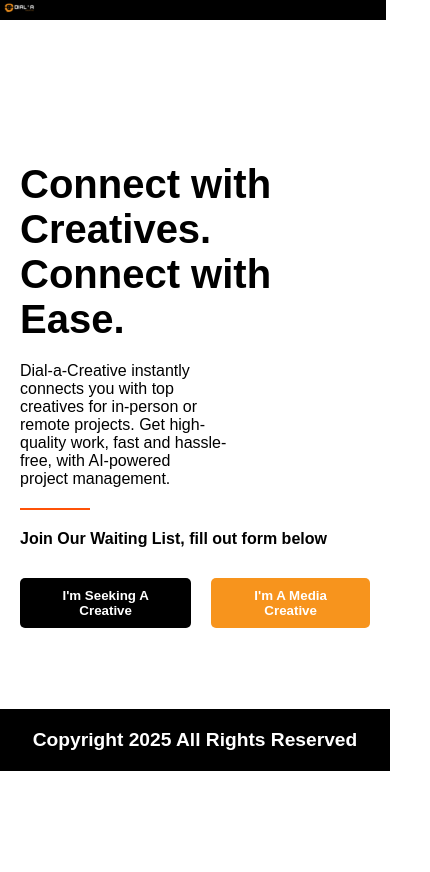
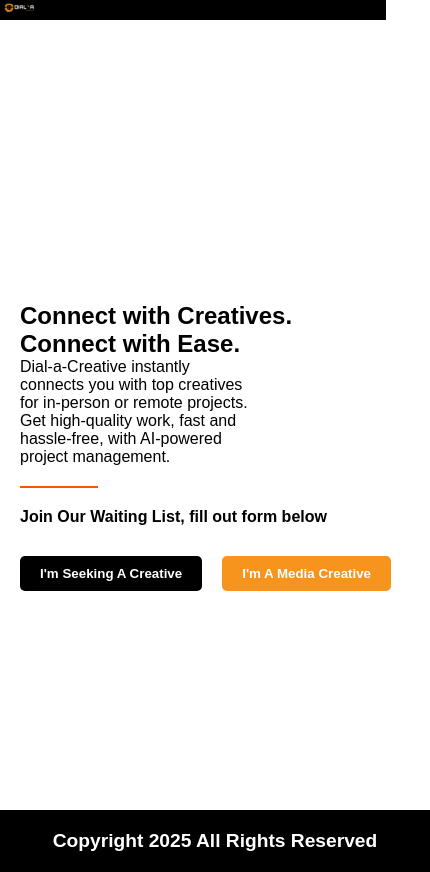
Before and after one commit to Nitrix11/DailaCreative, a React (Vite) app: page / in a window 390 px wide. Shown: the whole page, 430 px wide, since content can reach past the window. Before the commit the page ends 844 px from the top, so only its background shows below. Built offline with nearby package versions, Linux system fonts and the light colour scheme.

Commit message:
#almost there2

```diff
--- a/src/components/hero.jsx
+++ b/src/components/hero.jsx
@@ -1,101 +1,33 @@
+
 import React from 'react';
-import { Link } from 'react-router-dom'; // Import Link from React Router
+import { Link } from 'react-router-dom';
 import pic1 from "../assets/Group 2.png";
 import logo from "../assets/dail_logo-removebg-preview 4.svg";
-import"./css/Hero.css"
+
+
 const ConnectSection = () => {
   return (
-    <div id="hero" style={{
-      backgroundColor: '#fff',
-      color: 'black',
-      textAlign: 'left',
-      height: '70vh',
-      display: 'flex',
-      flexDirection: 'column',
-      justifyContent: 'space-between',
-      padding: '80px 20px',
-      position: 'relative',
-      overflow: 'hidden',
-      fontFamily: 'sans-serif'
-    }}>
+    <div id="hero">
       {/* Navigation */}
-
-
-
-      <div style={{ maxWidth: '800px', margin: 'auto 0', position: 'relative', zIndex: 1 }}>
-        <h2 style={{ fontSize: '2.5em', marginBottom: '20px' }}>Connect with Creatives.<br />Connect with Ease.</h2>
-        <p style={{width:"60%"}}>
-        Dial-a-Creative instantly connects you with top creatives
-for in-person or remote projects. Get high-quality work,
-fast and hassle-free, with AI-powered project management.
-        </p>
+      <div className="nav-container">
+        <h2>Connect with Creatives.<br />Connect with Ease.</h2>
+        <p className="description">Dial-a-Creative instantly connects you with top creatives for in-person or remote projects. Get high-quality work, fast and hassle-free, with AI-powered project management.</p>
         {/* Horizontal Line */}
-        <hr style={{
-          border: 'none',
-          borderTop: '2px solid #FE5208',
-          margin: '20px 0',
-          width: "20%",
-          color:"#FE5208",
-        }} />
-
-        <p style={{ marginBottom: '30px', fontWeight:"bold" }}>Join Our Waiting List, fill out form below</p>
-        <div style={{ display: 'flex', justifyContent: 'flex-start', gap: '20px' }}>
+        <hr className="horizontal-line" />
+        <p className="join-list">Join Our Waiting List, fill out form below</p>
+        <div className="button-container">
           <Link to="/sign-up">
-            <button style={{
-              backgroundColor: 'black',
-              color: 'white',
-              padding: '10px 20px',
-              border: 'none',
-              borderRadius: '5px',
-              cursor: 'pointer',
-              fontWeight: 'bold'
-            }}>I'm Seeking A Creative</button>
+            <button className="button">I'm Seeking A Creative</button>
           </Link>
           <Link to="/media">
-          <button style={{
-            backgroundColor: '#F7941D',
-            color: 'white',
-            padding: '10px 20px',
-            border: 'none',
-            borderRadius: '5px',
-            cursor: 'pointer',
-            fontWeight: 'bold'
-          }}>I'm A Media Creative</button>
+            <button className="button orange">I'm A Media Creative</button>
           </Link>
-
         </div>
       </div>
-
-      <img
-      className='pic1'
-        src={pic1}
-        alt="Man smiling"
-        style={{
-          position: 'absolute',
-          right: '50px',
-          top: '50%',
-          transform: 'translateY(-50%)',
-          maxWidth: '100%',
-          maxHeight:"820px",
-          borderRadius: '10px',
-          zIndex: 0
-        }}
-      />
-
+      <img className="pic1" src={pic1} alt="Man smiling" />
       {/* Copyright Section */}
-      <div style={{
-        backgroundColor: 'black',
-        color: 'white',
-        textAlign: 'center',
-        padding: '20px 0',
-        fontSize: '1.2em',
-        fontWeight: 'bold',
-        width: '100%',
-        position: 'absolute',
-        bottom: 0,
-        left: 0
-      }}>
-        <p style={{ margin: 0 }}>Copyright 2025 All Rights Reserved</p>
+      <div className="copyright-section">
+        <p>Copyright 2025 All Rights Reserved</p>
       </div>
     </div>
   );
--- a/src/index.css
+++ b/src/index.css
@@ -15,6 +15,89 @@
     transition: all;
     font-family: Arial, Helvetica, sans-serif;
   }
+
+#hero {
+  background-color: #fff;
+  color: black;
+  text-align: left;
+  height: 70vh;
+  display: flex;
+  flex-direction: column;
+  justify-content: space-between;
+  padding: 80px 20px;
+  position: relative;
+  overflow: hidden;
+  font-family: sans-serif;
+}
+
+.nav-container {
+  max-width: 800px;
+  margin: auto 0;
+  position: relative;
+  z-index: 1;
+}
+
+.description {
+  width: 60%;
+}
+
+.horizontal-line {
+  border: none;
+  border-top: 2px solid #FE5208;
+  margin: 20px 0;
+  width: 20%;
+  color: #FE5208;
+}
+
+.join-list {
+  margin-bottom: 30px;
+  font-weight: bold;
+}
+
+.button-container {
+  display: flex;
+  justify-content: flex-start;
+  gap: 20px;
+}
+
+.button {
+  background-color: black;
+  color: white;
+  padding: 10px 20px;
+  border: none;
+  border-radius: 5px;
+  cursor: pointer;
+  font-weight: bold;
+}
+
+.button.orange {
+  background-color: #F7941D;
+}
+
+.pic1 {
+  position: absolute;
+  right: 50px;
+  top: 50%;
+  transform: translateY(-50%);
+  max-width: 100%;
+  max-height: 820px;
+  border-radius: 10px;
+  z-index: 0;
+}
+
+.copyright-section {
+  background-color: black;
+  color: white;
+  text-align: center;
+  padding: 20px 0;
+  font-size: 1.2em;
+  font-weight: bold;
+  width: 100%;
+  position: absolute;
+  bottom: 0;
+  left: 0;
+}
+
 
   .thank-you-container {
     display: flex;
@@ -158,6 +241,33 @@
   /* For tablets (up to 425px) */
   @media (max-width: 425px) {
 
+  #hero {
+    background-color: #fff;
+    color: black;
+    text-align: left;
+    height: auto;
+    display: flex;
+    flex-direction: column;
+    justify-content: space-between;
+    padding: 80px 20px;
+    position: relative;
+    overflow: hidden;
+    font-family: sans-serif;
+    width: 100%;
+    flex-wrap: wrap;
+  }
+  .pic1 {
+    position: absolute;
+    right: 500px;
+    top: 80%;
+    transform: translateY(-50%);
+    max-width: 100%;
+    max-height: 200px;
+    border-radius: 10px;
+    z-index: 0;
+    display: none;
+  }
+
     .image-container {
       display: flex;
       flex-direction: column;
@@ -198,3 +308,321 @@
     }
 
   }
+  @media (max-width: 320px) {
+    #hero {
+        padding: 40px 10px;
+        height: auto;
+    }
+    h2 {
+        font-size: 1.8em;
+    }
+    p {
+        width: 100%;
+    }
+    .pic1 {
+        max-height: 300px;
+        right: 20px;
+    }
+}
+
+
+  #hero {
+    background-color: #fff;
+    color: black;
+    text-align: left;
+    height: auto;
+    display: flex;
+    flex-direction: column;
+    justify-content: space-between;
+    padding: 80px 20px;
+    position: relative;
+    overflow: hidden;
+    font-family: sans-serif;
+    width: 100%;
+    flex-wrap: wrap;
+  }
+  .pic1 {
+    position: absolute;
+    right: 500px;
+    top: 80%;
+    transform: translateY(-50%);
+    max-width: 100%;
+    max-height: 200px;
+    border-radius: 10px;
+    z-index: 0;
+  }
+
+
+/* Styles for tablet */
+@media (max-width: 768px) {
+
+#hero {
+  background-color: #fff;
+  color: black;
+  text-align: left;
+  height: auto;
+  display: flex;
+  flex-direction: column;
+  justify-content: space-between;
+  padding: 80px 20px;
+  position: relative;
+  overflow: hidden;
+  font-family: sans-serif;
+  width: 100%;
+  flex-wrap: wrap;
+}
+
+.nav-container {
+  max-width: 800px;
+  margin: auto 0;
+  position: relative;
+  z-index: 1;
+}
+
+.description {
+  width: 60%;
+}
+
+.horizontal-line {
+  border: none;
+  border-top: 2px solid #FE5208;
+  margin: 20px 0;
+  width: 20%;
+  color: #FE5208;
+}
+
+.join-list {
+  margin-bottom: 30px;
+  font-weight: bold;
+}
+
+.button-container {
+  display: flex;
+  justify-content: flex-start;
+  gap: 20px;
+}
+
+.button {
+  background-color: black;
+  color: white;
+  padding: 10px 20px;
+  border: none;
+  border-radius: 5px;
+  cursor: pointer;
+  font-weight: bold;
+}
+
+.button.orange {
+  background-color: #F7941D;
+}
+
+.pic1 {
+  position: absolute;
+  right: 50px;
+  top: 50%;
+  transform: translateY(-50%);
+  max-width: 100%;
+  max-height: 200px;
+  border-radius: 10px;
+  z-index: 0;
+}
+
+.copyright-section {
+  background-color: black;
+  color: white;
+  text-align: center;
+  padding: 20px 0;
+  font-size: 1.2em;
+  font-weight: bold;
+  width: 100%;
+  position: absolute;
+  bottom: 0;
+  left: 0;
+}
+
+
+
+}
+
+/* Styles for 1440px (desktop) */
+
+
+@media (max-width: 1024px) {
+
+  #hero {
+    background-color: #fff;
+    color: black;
+    text-align: left;
+    height: 82vh;
+    display: flex;
+    flex-direction: column;
+    justify-content: space-between;
+    padding: 80px 20px;
+    position: relative;
+    overflow: hidden;
+    font-family: sans-serif;
+  }
+
+  .nav-container {
+    max-width: 800px;
+    margin: auto 0;
+    position: relative;
+    z-index: 1;
+  }
+
+  .description {
+    width: 60%;
+  }
+
+  .horizontal-line {
+    border: none;
+    border-top: 2px solid #FE5208;
+    margin: 20px 0;
+    width: 20%;
+    color: #FE5208;
+  }
+
+  .join-list {
+    margin-bottom: 30px;
+    font-weight: bold;
+  }
+
+  .button-container {
+    display: flex;
+    justify-content: flex-start;
+    gap: 20px;
+  }
+
+  .button {
+    background-color: black;
+    color: white;
+    padding: 10px 20px;
+    border: none;
+    border-radius: 5px;
+    cursor: pointer;
+    font-weight: bold;
+  }
+
+  .button.orange {
+    background-color: #F7941D;
+  }
+
+  .pic1 {
+    position: absolute;
+    right: 50px;
+    top: 50%;
+    transform: translateY(-50%);
+    max-width: 100%;
+    max-height: 40%;
+    border-radius: 10px;
+    z-index: 0;
+  }
+
+  .copyright-section {
+    background-color: black;
+    color: white;
+    text-align: center;
+    padding: 20px 0;
+    font-size: 1.2em;
+    font-weight: bold;
+    width: 100%;
+    position: absolute;
+    bottom: 0;
+    left: 0;
+  }
+  .greeting-container{
+    .greeting-content{
+  .text-section{
+    width: 100%;
+  }
+    }
+  }
+
+  }
+
+  /* Styles for 1440px (desktop) */
+  @media (min-width: 1440px) {
+
+#hero {
+  background-color: #fff;
+  color: black;
+  text-align: left;
+  height: 70vh;
+  display: flex;
+  flex-direction: column;
+  justify-content: space-between;
+  padding: 80px 20px;
+  position: relative;
+  overflow: hidden;
+  font-family: sans-serif;
+}
+
+.nav-container {
+  max-width: 800px;
+  margin: auto 0;
+  position: relative;
+  z-index: 1;
+}
+
+.description {
+  width: 60%;
+}
+
+.horizontal-line {
+  border: none;
+  border-top: 2px solid #FE5208;
+  margin: 20px 0;
+  width: 20%;
+  color: #FE5208;
+}
+
+.join-list {
+  margin-bottom: 30px;
+  font-weight: bold;
+}
+
+.button-container {
+  display: flex;
+  justify-content: flex-start;
+  gap: 20px;
+}
+
+.button {
+  background-color: black;
+  color: white;
+  padding: 10px 20px;
+  border: none;
+  border-radius: 5px;
+  cursor: pointer;
+  font-weight: bold;
+}
+
+.button.orange {
+  background-color: #F7941D;
+}
+
+.pic1 {
+  position: absolute;
+  right: 50px;
+  top: 50%;
+  transform: translateY(-50%);
+  max-width: 100%;
+  max-height: 820px;
+  border-radius: 10px;
+  z-index: 0;
+}
+
+.copyright-section {
+  background-color: black;
+  color: white;
+  text-align: center;
+  padding: 20px 0;
+  font-size: 1.2em;
+  font-weight: bold;
+  width: 100%;
+  position: absolute;
+  bottom: 0;
+  left: 0;
+}
+
+  }
```
Also changed, not shown: src/components/css/SingUp.css (deleted, +0 -88 lines).
